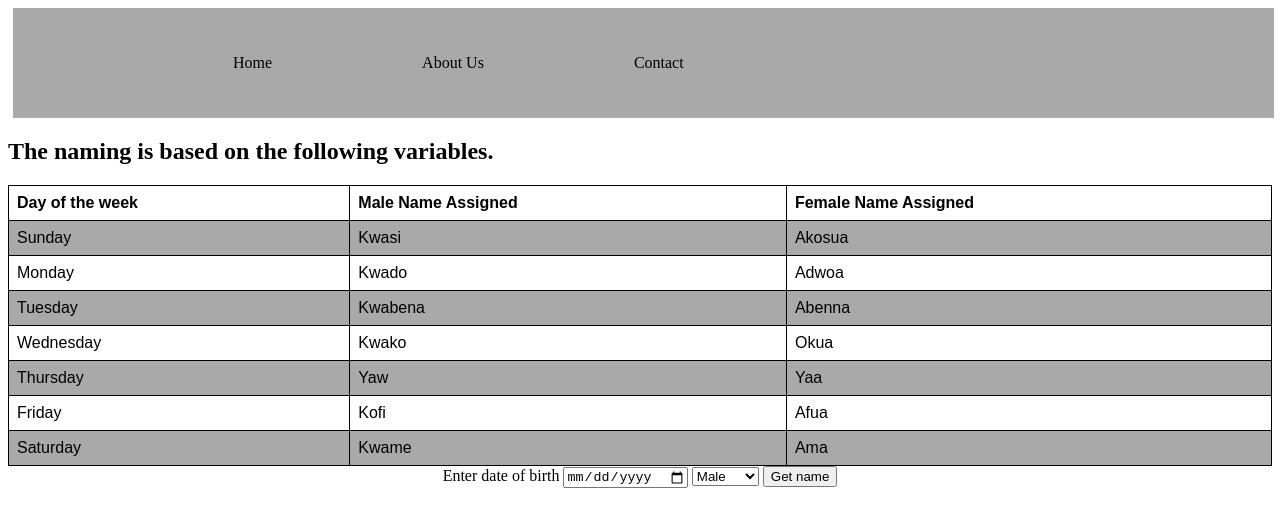
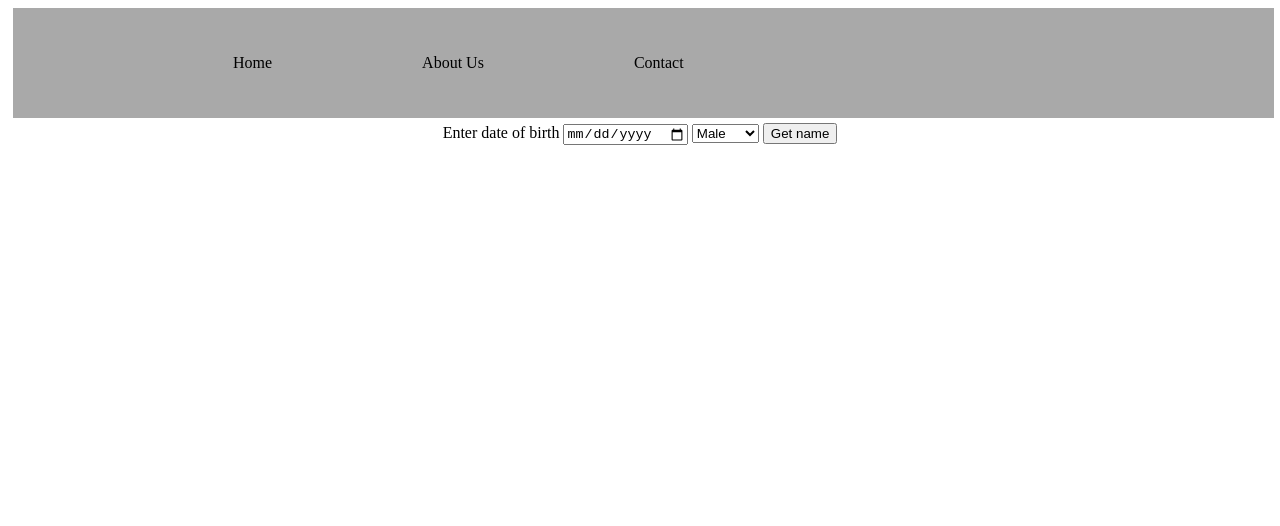
Before and after one commit to weizy56/naming, a plain HTML site: page pages/index.html in a window 1280 px wide. Drawn offline with Linux system fonts and the light colour scheme.

Commit message:
updated files

```diff
--- a/css/style.css
+++ b/css/style.css
@@ -5,8 +5,10 @@
     margin: 5px;
     padding: 30px;
 }
-.main-section{
-
+.container{
+  background-image: url("md.PNG")
+  width: 100%;
+  height: 800px;
 }
  .column{
   margin: 50px;
--- a/pages/index.html
+++ b/pages/index.html
@@ -24,60 +24,15 @@
 	</div>
 
 <div class="main-section">
-	<h2>The naming is based on the following variables.</h2>
-
-<table>
-  <tr>
-    <th>Day of the week</th>
-    <th>Male Name Assigned</th>
-    <th>Female Name Assigned</th>
-  </tr>
-  <tr>
-    <td>Sunday</td>
-    <td>Kwasi</td>
-    <td>Akosua</td>
-  </tr>
-  <tr>
-    <td>Monday</td>
-    <td>Kwado</td>
-    <td>Adwoa</td>
-  </tr>
-    <tr>
-    <td>Tuesday</td>
-    <td>Kwabena</td>
-    <td>Abenna</td>
-  </tr>
-  <tr>
-    <td>Wednesday</td>
-    <td>Kwako</td>
-    <td>Okua</td>
-  </tr>
-  <tr>
-    <td>Thursday</td>
-    <td>Yaw</td>
-    <td>Yaa</td>
-  </tr>
-  <tr>
-    <td>Friday</td>
-    <td>Kofi</td>
-    <td>Afua</td>
-  </tr>
-  <tr>
-    <td>Saturday</td>
-    <td>Kwame</td>
-    <td>Ama</td>
-  </tr>
-
-</table>
 
 	<center>
 <label for="dob">Enter date of birth</label>
 <input type="date" id="dob">
 <select id="gender">
-<option value="male">Male</option>
-<option value="female">Female</option>
+<option value="male">Male</option><br>
+<option value="female">Female</option><br>
 </select>
-<button onclick="getAkanName()">Get name</button>
+<button onclick="getAkanName()">Get name</button><br><br
 <p id="result"></p>
 </center>
 </div>
```
Also changed, not shown: images/md.PNG (added), images/md2.PNG (added).
